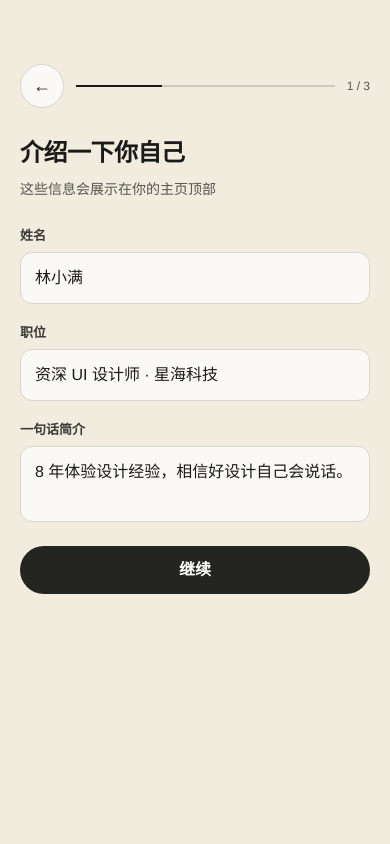
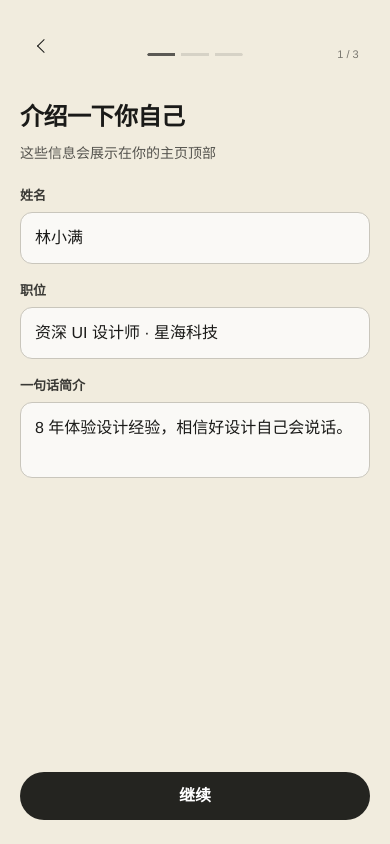
Before and after one commit to chingz0509/onepage, a React (Vite) app: page / in a window 390 px wide. Both pictures are taken after a click on the button "装订我的一页". Built offline with nearby package versions, Linux system fonts and the light colour scheme.

Commit message:
style: refine wizard navigation and enlarge phone preview

```diff
--- a/src/pages/OnePagePreview.tsx
+++ b/src/pages/OnePagePreview.tsx
@@ -786,7 +786,7 @@ export function OnePagePreview() {
 
       {/* ———— 向导第 1-2 步（壁纸全屏打底） ———— */}
       {(step === 1 || step === 2) && (
-        <div className="op-col">
+        <div className={`op-col${step === 1 ? ' op-intro' : ''}`}>
           <div className="op-wiz-top">
             <button
               className="op-wiz-back"
--- a/src/pages/onepage-customize.css
+++ b/src/pages/onepage-customize.css
@@ -277,13 +277,13 @@
     margin: 12px auto 0;
     border-radius: 36px;
     transform-origin: top center;
-    transform: scale(.55);
-    /* Scale the entire device together to fit the remaining preview area. */
+    transform: scale(.8);
+    /* Enlarge the preview by 45%; the stage clips the lower device edge. */
   }
   @supports (scale: calc(1px / 1px)) {
     .op-style-stage .op-phone {
       transform: none;
-      scale: clamp(.3, calc((100cqh - 64px) / 448px), .8);
+      scale: min(calc((100cqw - 16px) / 224px), clamp(.435, calc((100cqh - 64px) / 309px), 1.16));
     }
   }
   .op-style-stage .op-phone-screen { padding-top: 34px; border-radius: 29px; }
--- a/src/pages/onepage-interface.css
+++ b/src/pages/onepage-interface.css
@@ -13,6 +13,21 @@
   font-family: var(--ui-font);
 }
 .op-col { max-width: 430px; }
+.op-page:has(> .op-intro) {
+  min-height: 100dvh;
+  padding-top: 32px;
+  padding-bottom: max(24px, env(safe-area-inset-bottom));
+}
+.op-intro {
+  flex: 1;
+  display: flex;
+  flex-direction: column;
+}
+.op-intro .op-wiz-top { margin-bottom: 24px; }
+.op-intro .op-wiz-sub { margin-bottom: 20px; }
+.op-intro .op-form { gap: 16px; }
+.op-intro .op-field-input { border-color: #c9c6bc; }
+.op-intro .op-wiz-actions { margin-top: auto; padding-top: 28px; }
 .op-welcome-title {
   font-family: var(--ui-font);
   font-size: clamp(24px, 7vw, 38px);
@@ -31,8 +46,36 @@
 }
 .op-wiz-title em { color: inherit; }
 .op-wiz-sub { margin: 8px 0 24px; font-size: 14px; line-height: 1.65; opacity: .72; }
-.op-wiz-top { gap: 12px; margin-bottom: 28px; }
-.op-wiz-count { font-size: 12px; opacity: .72; }
+.op-page:has(> .op-col) { padding-top: 32px; }
+.op-page .op-wiz-top {
+  display: grid;
+  grid-template-columns: 44px minmax(0, 1fr) 44px;
+  gap: 16px;
+  align-items: center;
+  margin-bottom: 24px;
+}
+.op-page .op-wiz-progress {
+  width: 96px;
+  max-width: 100%;
+  justify-self: center;
+  height: 3px;
+  border-radius: 999px;
+  background: color-mix(in srgb, var(--wiz-text) 12%, transparent);
+  /* Three equal steps with two quiet gaps, including when all are complete. */
+  mask-image: linear-gradient(to right, #000 0 29.167%, transparent 29.167% 35.417%, #000 35.417% 64.583%, transparent 64.583% 70.833%, #000 70.833%);
+}
+.op-page .op-wiz-progress-fill {
+  border-radius: inherit;
+  background: color-mix(in srgb, var(--wiz-text) 65%, transparent);
+}
+.op-wiz-count {
+  font-size: 11px;
+  line-height: 1;
+  text-align: center;
+  white-space: nowrap;
+  opacity: .55;
+}
+.op-page .op-style-stage .op-wiz-top { margin-bottom: 0; }
 .op-wiz-progress-fill { background: currentColor; }
 
 .op-page .op-btn-continue {
@@ -71,6 +114,28 @@
   background: var(--ui-soft);
   border-color: #aaa79d;
   color: var(--ui-ink);
+}
+.op-page .op-wiz-back {
+  display: grid;
+  place-items: center;
+  padding: 0;
+  border: 0;
+  background: transparent;
+  color: var(--wiz-text);
+  font-size: 0;
+  font-weight: 400;
+  box-shadow: none;
+}
+.op-page .op-wiz-back::before {
+  content: '';
+  width: 9px;
+  height: 9px;
+  border-left: 1.5px solid currentColor;
+  border-bottom: 1.5px solid currentColor;
+  transform: translateX(2px) rotate(45deg);
+}
+.op-page .op-wiz-back:hover {
+  background: color-mix(in srgb, var(--wiz-text) 7%, transparent);
 }
 .op-btn-skip, .op-btn-open, .op-reset-link {
   min-height: 44px;
```
